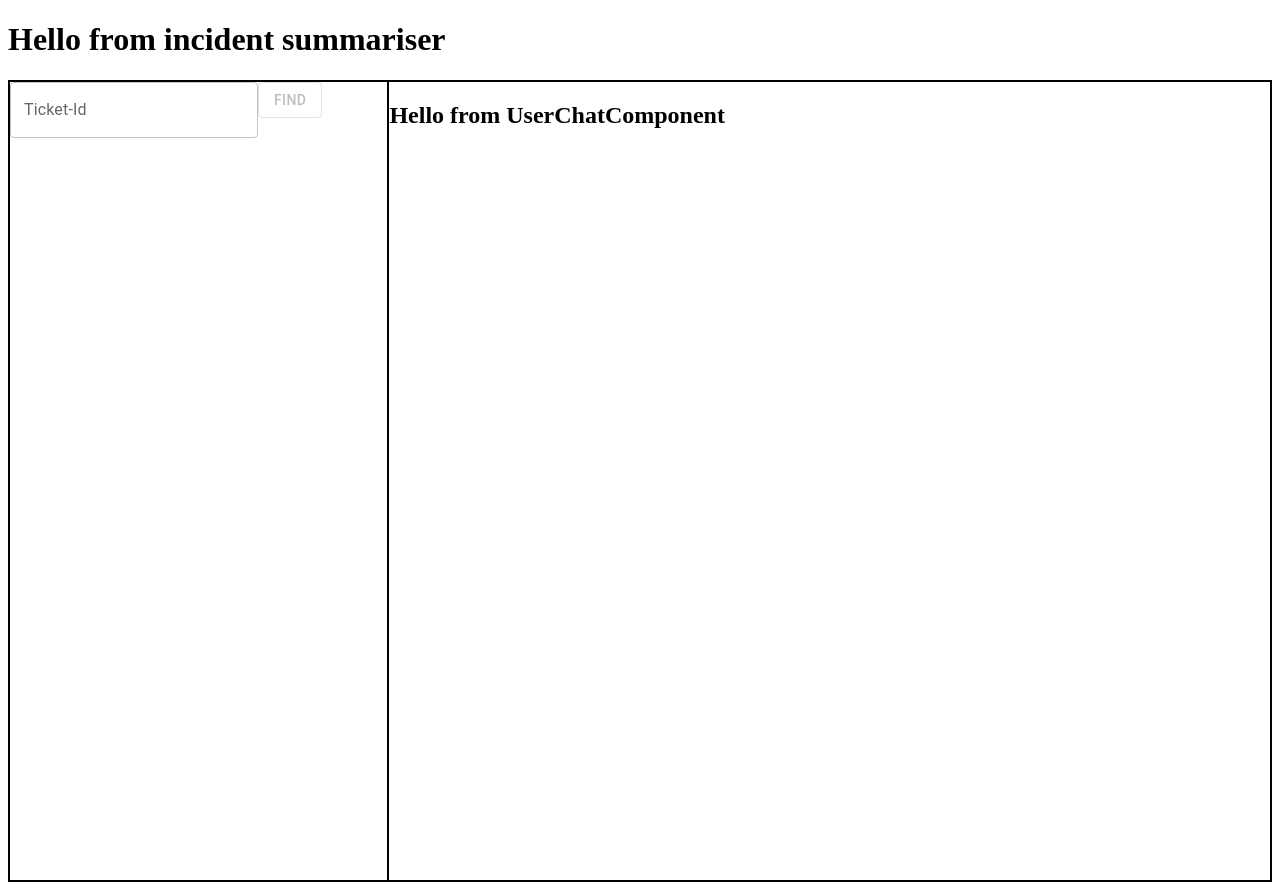
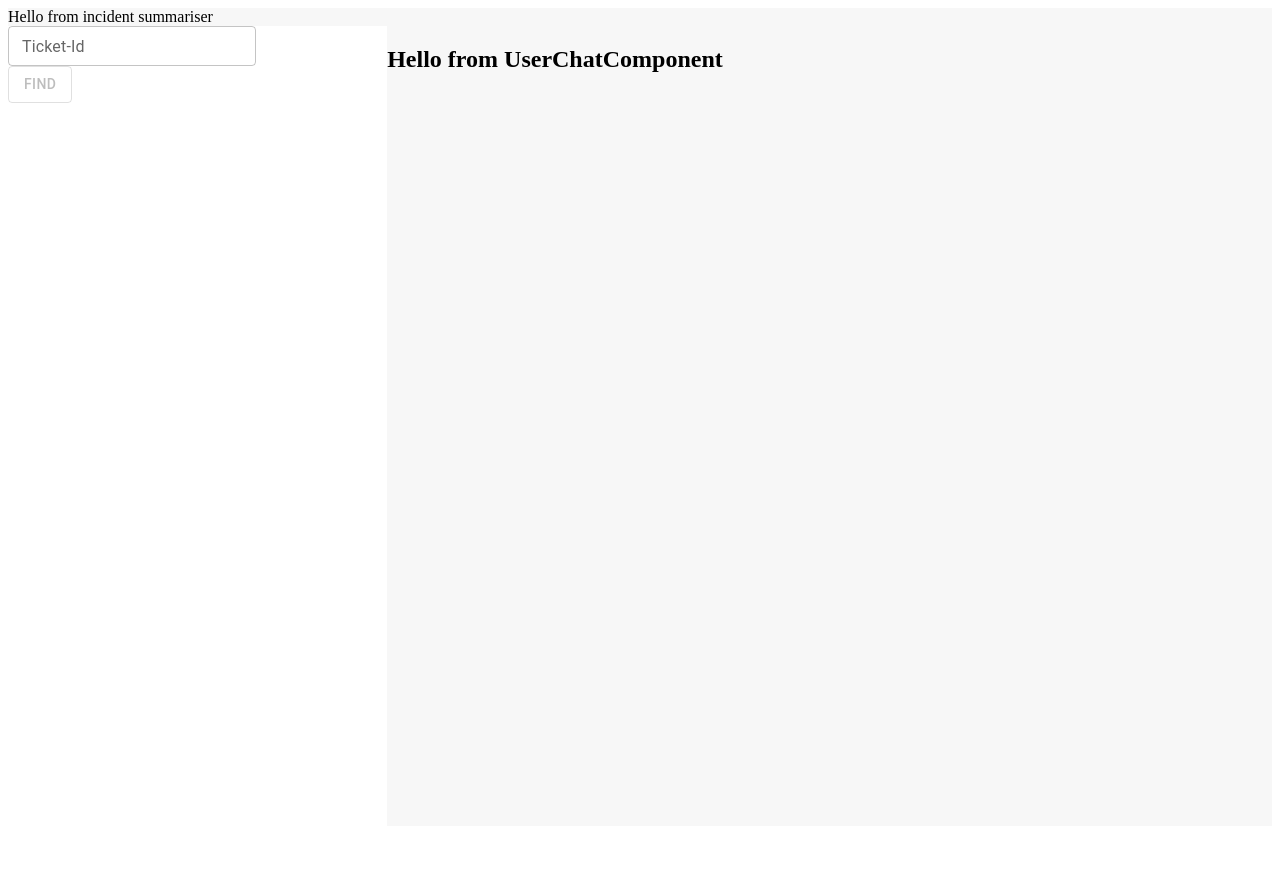
Before and after one commit to kpps17/incident-summariser, a React (Create React App) app: page / in a window 1280 px wide. After the commit the page ends 834 px from the top, so only its background shows below. Built offline with nearby package versions, Linux system fonts and the light colour scheme.

Commit message:
changes some css and added axios call

```diff
--- a/package.json
+++ b/package.json
@@ -9,6 +9,7 @@
     "@testing-library/jest-dom": "^5.16.5",
     "@testing-library/react": "^13.4.0",
     "@testing-library/user-event": "^13.5.0",
+    "axios": "^1.3.6",
     "react": "^18.2.0",
     "react-dom": "^18.2.0",
     "react-scripts": "5.0.1",
--- a/src/App.css
+++ b/src/App.css
@@ -1,6 +1,16 @@
 .incident-summariser-required-component {
     display: flex;
     /*justify-content: space-around;*/
-    border: 1px solid;
+    /*border: 1px solid;*/
     height: 100vh;
 }
+
+.App {
+    background-color: #f7f7f7;
+    padding: 0;
+    margin: 0;
+}
+
+.incident-summariser-ticket-summary-component {
+    background-color: white;
+}
--- a/src/App.js
+++ b/src/App.js
@@ -6,9 +6,9 @@ function App() {
   return (
     <div className="App">
         <div className="incident-summariser-header">
-            <h1>
+            <span>
                 Hello from incident summariser
-            </h1>
+            </span>
         </div>
         <div className="incident-summariser-required-component">
             <div className="incident-summariser-ticket-summary-component">
--- a/src/Components/TicketDetailsComponent/TicketInputComponent.jsx
+++ b/src/Components/TicketDetailsComponent/TicketInputComponent.jsx
@@ -1,23 +1,36 @@
 import {Button, TextField} from "@mui/material";
+import axios from "axios";
+import {useState} from "react";
 
 export function TicketInputComponent(props) {
     let {ticketId, setTicketId, setTicketSummaryMessage} = props;
 
+    let apiRes = "";
     const handleEnableDisableButton = (str) => {
+        str = str.trim()
         return (!str || str.length === 0);
     }
 
     const handleTicketIdInput = () => {
         // some API call and will set the message to be shown in the summary component
-        setTicketSummaryMessage("Hi i am from response from API")
+        axios.get('https://api.github.com/repos/tannerlinsley/react-query')
+            .then((res) => {
+                apiRes = res.data;
+            });
+        console.log(apiRes)
+        setTicketSummaryMessage(apiRes.id)
     }
 
     return (
         <div className="ticket-input-container">
-            <TextField id="outlined-basic" label="Ticket-Id" variant="outlined"
-                       onChange={e => setTicketId(e.target.value)}/>
-            <Button variant="outlined" disabled={handleEnableDisableButton(ticketId)}
-                    onClick={handleTicketIdInput}>Find</Button>
+            <div className="ticket-input-container-text-field">
+                <TextField id="outlined-basic" label="Ticket-Id" variant="outlined"
+                           onChange={e => setTicketId(e.target.value)} size="small"/>
+            </div>
+            <div className="ticket-input-container-button">
+                <Button variant="outlined" disabled={handleEnableDisableButton(ticketId)}
+                        onClick={handleTicketIdInput}>Find</Button>
+            </div>
         </div>
     )
 }
--- a/src/Components/TicketDetailsComponent/style.css
+++ b/src/Components/TicketDetailsComponent/style.css
@@ -1,4 +1,4 @@
 .incident-summariser-ticket-summary-component {
     width: 30vw;
-    border: 1px solid
+    /*border: 1px solid*/
 }
--- a/src/Components/UserChatComponent/style.css
+++ b/src/Components/UserChatComponent/style.css
@@ -1,4 +1,4 @@
 .incident-summariser-ticket-user-chat-component {
-    border: 1px solid;
+    /*border: 1px solid;*/
     width: 70vw;
 }
```
Also changed, not shown: 1 other file (tests, documents, lock files or other folders).
